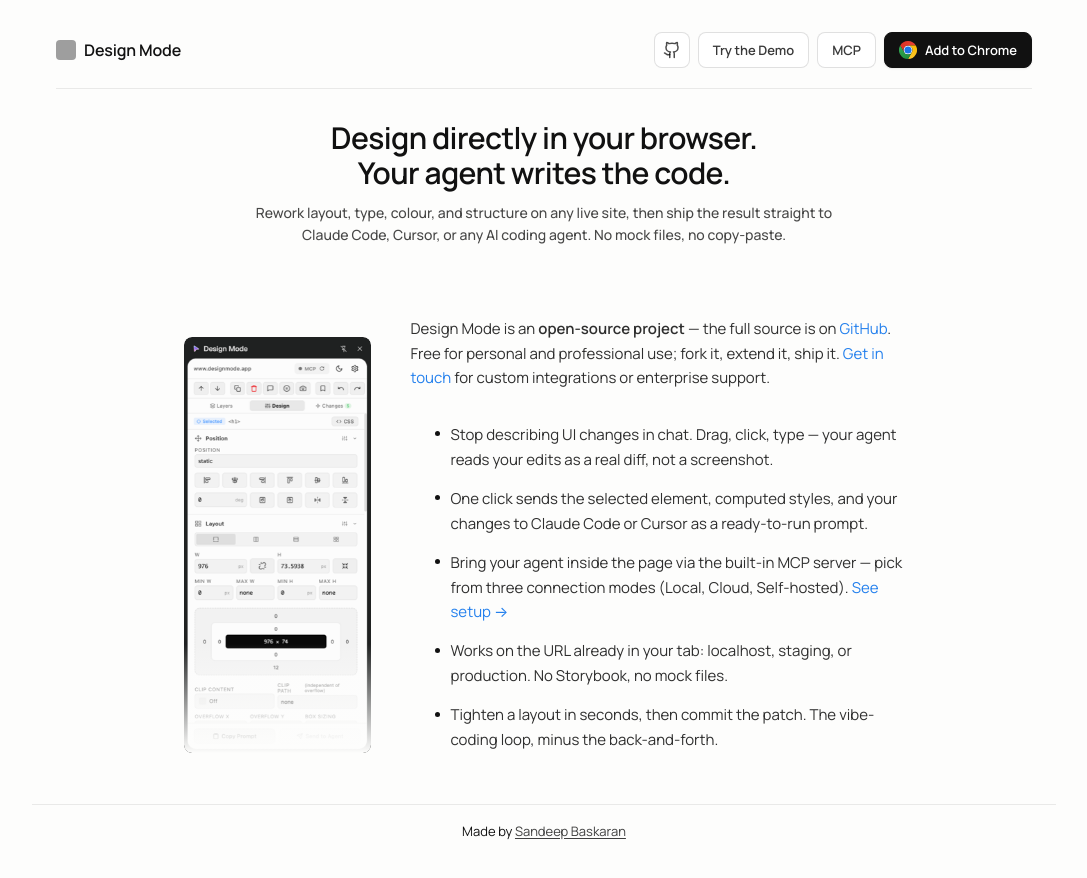
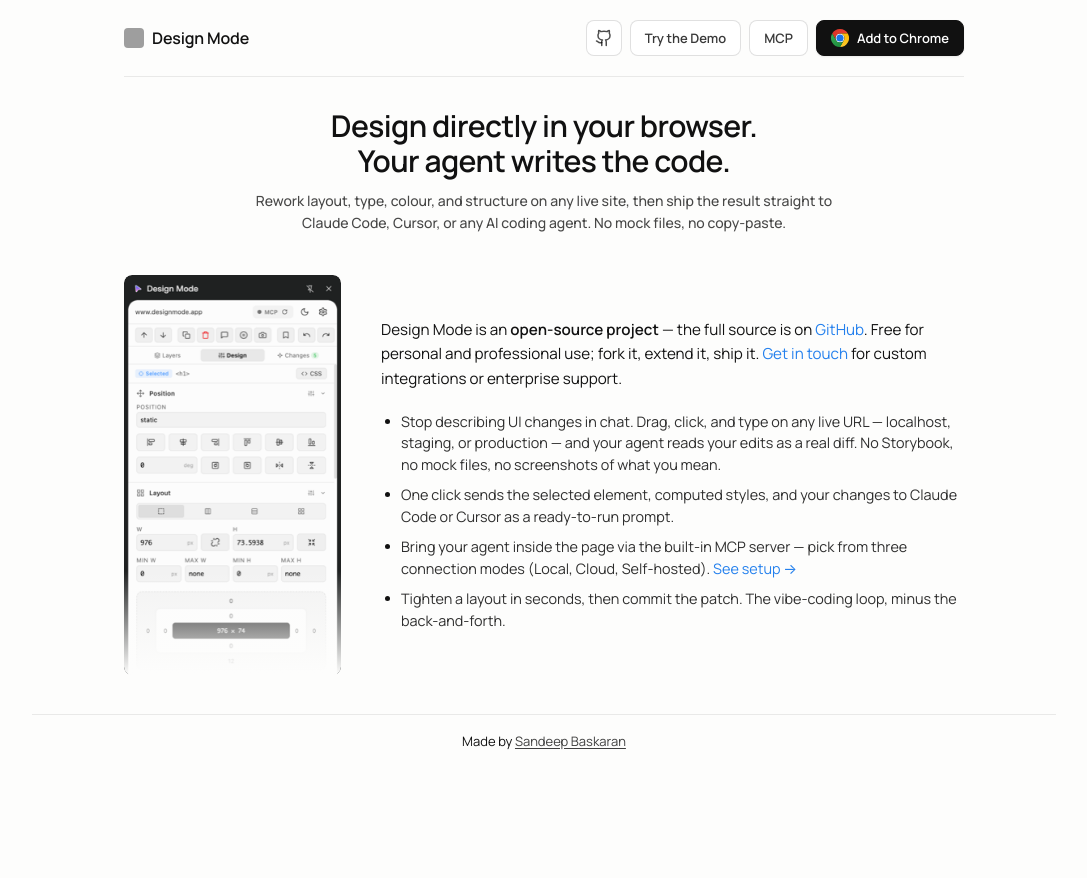
Before and after one commit to SandeepBaskaran/design-mode, a Next.js app in the folder website/: page / in a window 1280 px wide. Shown: the top 878 px of the page, without its empty margins (96-1183 px from the left). After the commit the page ends 800 px from the top, so only its background shows below. Built offline with nearby package versions, Linux system fonts and the light colour scheme; no server answers; grey boxes are pictures that could not be loaded; a web font is replaced by a local one.

Commit message:
Refresh homepage layout and overview row
Homepage hero + overview row resized and aligned with the footer.
hero-cover sized via aspect-ratio so it scales proportionally.
Header / hero / footer share the same width across home, /mcp,
/demo, /privacy routes. Demo target assets and styles polished.

```diff
--- a/website/src/app/globals.scss
+++ b/website/src/app/globals.scss
@@ -100,7 +100,34 @@
   gap: 0.875rem;
   max-width: 1024px;
   margin: 0 auto;
-  padding: 2rem 1.5rem 1.5rem;
+  // No horizontal padding on desktop so header / hero / footer span
+  // the full 1024px article width. Narrow-screen breathing room is
+  // restored by the @media (max-width: 980px) rule below.
+  padding: 1.25rem 0 1.5rem;
+}
+
+// Homepage variant — capped at one viewport so the marketing page
+// fits without scrolling. The other routes (/demo, /mcp, /privacy)
+// legitimately scroll, so this opt-in class keeps the cap scoped.
+// The Footer is intentionally NOT special-cased here; it renders
+// at its shared 1024-px-centered width on every route so the brand
+// chrome stays consistent.
+.home-shell {
+  display: flex;
+  flex-direction: column;
+  height: 100vh;
+  overflow: hidden;
+  width: 100%;
+  max-width: 1024px;
+  margin: 0 auto;
+}
+
+.home-shell .article {
+  flex: 1;
+  min-height: 0;
+  padding: 1.25rem 0 0.5rem;
+  gap: 0.5rem;
+  justify-content: flex-start;
 }
 
 // Header spans the full article width so the top nav stretches edge-to-edge
@@ -278,36 +305,38 @@
   justify-content: center;
   align-items: center;
   align-self: center;
-  width: 720px;
-  max-width: 100%;
+  width: 840px;
+  max-width: 840px;
+  height: 25rem;
+  overflow: hidden;
   gap: 2.5rem;
-  margin-top: 0.5rem;
 }
 
 // ── Hero cover image ─────────────────────────────────────────────────────
-// Constrained by max-height (instead of width) since the screenshot is
-// portrait. Capping the height is what makes the whole page fit inside
-// a typical desktop viewport without scrolling.
+// Height-pinned (400px) with width derived from the image's natural
+// 269×600 aspect ratio — keeps the screenshot uncropped so the full
+// side-panel composition reads correctly. The bottom fade is anchored
+// to the cover's own bottom edge so the dissolve always lines up with
+// where the image ends.
 .hero-cover {
   flex-shrink: 0;
   position: relative;
   overflow: hidden;
   border-radius: 8px;
-  // Cap at a height that, combined with nav + hero + footer, fits inside
-  // a typical desktop viewport (~937px usable on 1080p). Width follows.
-  max-height: 52vh;
   margin: 0;
+  line-height: 0;
 
   img {
     display: block;
-    height: 52vh;
-    max-height: 52vh;
+    height: 25rem;
     width: auto;
     border-radius: 8px;
   }
 
   // Soft fade at the bottom — colour-matched to --body-bg so the image
-  // dissolves into the page rather than ending in a hard edge.
+  // dissolves into the page rather than ending in a hard edge. Because
+  // the cover now stretches to match the right-column's height, the
+  // fade starts where the right-column content ends.
   &::after {
     content: '';
     position: absolute;
@@ -373,7 +402,13 @@
 }
 
 // ── Footer ───────────────────────────────────────────────────────────────
+// Mirrors the header's `width: 100%; max-width: 1024px` shape so the
+// footer reads identically on every route — regardless of whether the
+// page renders it inside the article wrapper (/mcp, /privacy) or
+// outside it (/, /demo). 100% fills the available column up to the
+// 1024-px cap; `margin: 0 auto` centres it when the viewport is wider.
 .footer {
+  width: 100%;
   max-width: 1024px;
   margin: 0 auto;
   padding: 1rem 1.5rem 3rem;
@@ -397,8 +432,10 @@
 // Multi-section pages need consistent vertical rhythm + readable lists,
 // code blocks, and tables. The home and demo pages bring their own
 // layouts; these rules only kick in on pages that render plain
-// `.article > section` blocks.
-.article > section {
+// `.article > section` blocks. `.overview-row` is excluded because it
+// owns its own width (840px) — without the :not() it would inherit
+// the 720px cap and the two-column composition would feel cramped.
+.article > section:not(.overview-row) {
   width: 100%;
   max-width: 720px;
   margin: 0 auto;
@@ -507,7 +544,20 @@
   }
 
   .article {
-    padding: 2rem 1.25rem 2rem;
+    padding: 1.25rem 1.25rem 2rem;
+  }
+
+  // Release the homepage's 100vh cap on tablet / mobile — stacking the
+  // overview into a column produces more vertical content than fits in
+  // a phone viewport, and clipping it via `overflow:hidden` would lose
+  // the install bullets. Let the page scroll on smaller screens.
+  .home-shell {
+    height: auto;
+    overflow: visible;
+  }
+
+  .home-shell .article {
+    padding: 1.25rem 1.25rem 2rem;
   }
 
   // Stack image above content on narrower viewports — flex-row collapses
@@ -516,17 +566,14 @@
     flex-direction: column;
     align-items: center;
     gap: 1.5rem;
+    width: 100%;
+    max-width: 100%;
   }
 
-  .hero-cover {
-    max-height: none;
-    width: 60%;
-
-    img {
-      height: auto;
-      max-height: none;
-      width: 100%;
-    }
+  // Cover scales down on smaller viewports — the img dictates dimensions,
+  // so reducing its height keeps everything proportional.
+  .hero-cover img {
+    height: 320px;
   }
 
   .overview-content {
@@ -543,7 +590,7 @@
 
 @media (max-width: 640px) {
   .article {
-    padding: 2.5rem 1rem 2rem;
+    padding: 1.25rem 1rem 2rem;
     gap: 0.5rem;
   }
 
@@ -609,11 +656,8 @@
     line-height: 1.55;
   }
 
-  // Cover image — 60% (from the 980px breakpoint) is still a little
-  // narrow at phone widths; bump it up so the side-panel detail stays
-  // legible while the fade still does its job.
-  .hero-cover {
-    width: 75%;
+  .hero-cover img {
+    height: 280px;
   }
 
   // Hide the secondary "Try the Demo" CTA on phones — the top nav is
@@ -638,7 +682,7 @@
 
 @media (max-width: 400px) {
   .article {
-    padding: 2rem 0.875rem 1.5rem;
+    padding: 1.25rem 0.875rem 1.5rem;
   }
 
   .page-title {
@@ -675,8 +719,7 @@
     }
   }
 
-  // Use the full column width at the smallest breakpoint
-  .hero-cover {
-    width: 90%;
+  .hero-cover img {
+    height: 240px;
   }
 }
--- a/website/src/app/page.tsx
+++ b/website/src/app/page.tsx
@@ -4,7 +4,7 @@
 
 export default function OverviewPage() {
   return (
-    <>
+    <div className="home-shell">
       <article className="article">
         <header>
           <TopNav />
@@ -35,14 +35,13 @@
             </p>
 
             <ul className="feature-list">
-              <li>Stop describing UI changes in chat. Drag, click, type — your agent reads your edits as a real diff, not a screenshot.</li>
+              <li>Stop describing UI changes in chat. Drag, click, and type on any live URL — localhost, staging, or production — and your agent reads your edits as a real diff. No Storybook, no mock files, no screenshots of what you mean.</li>
               <li>One click sends the selected element, computed styles, and your changes to Claude Code or Cursor as a ready-to-run prompt.</li>
               <li>
                 Bring your agent inside the page via the built-in MCP server &mdash; pick from three
                 connection modes (Local, Cloud, Self-hosted).{" "}
                 <Link href="/mcp">See setup →</Link>
               </li>
-              <li>Works on the URL already in your tab: localhost, staging, or production. No Storybook, no mock files.</li>
               <li>Tighten a layout in seconds, then commit the patch. The vibe-coding loop, minus the back-and-forth.</li>
             </ul>
           </div>
@@ -50,6 +49,6 @@
       </article>
 
       <Footer />
-    </>
+    </div>
   );
 }
```
Also changed, not shown: website/src/app/demo/DemoTargets.tsx (+20 -0 lines), website/src/app/demo/demo.module.scss (+59 -1 lines), website/public/cover.png.
